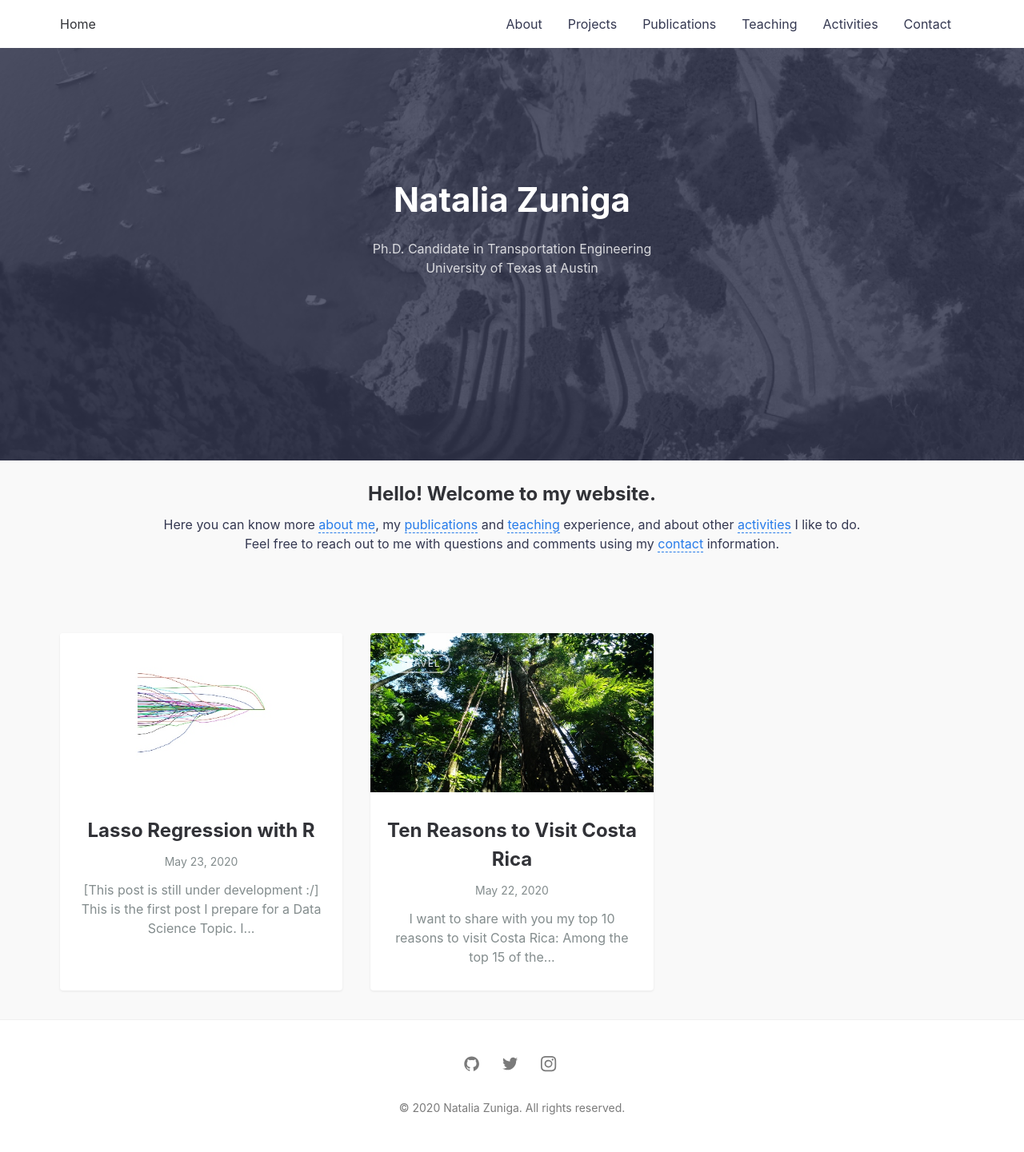
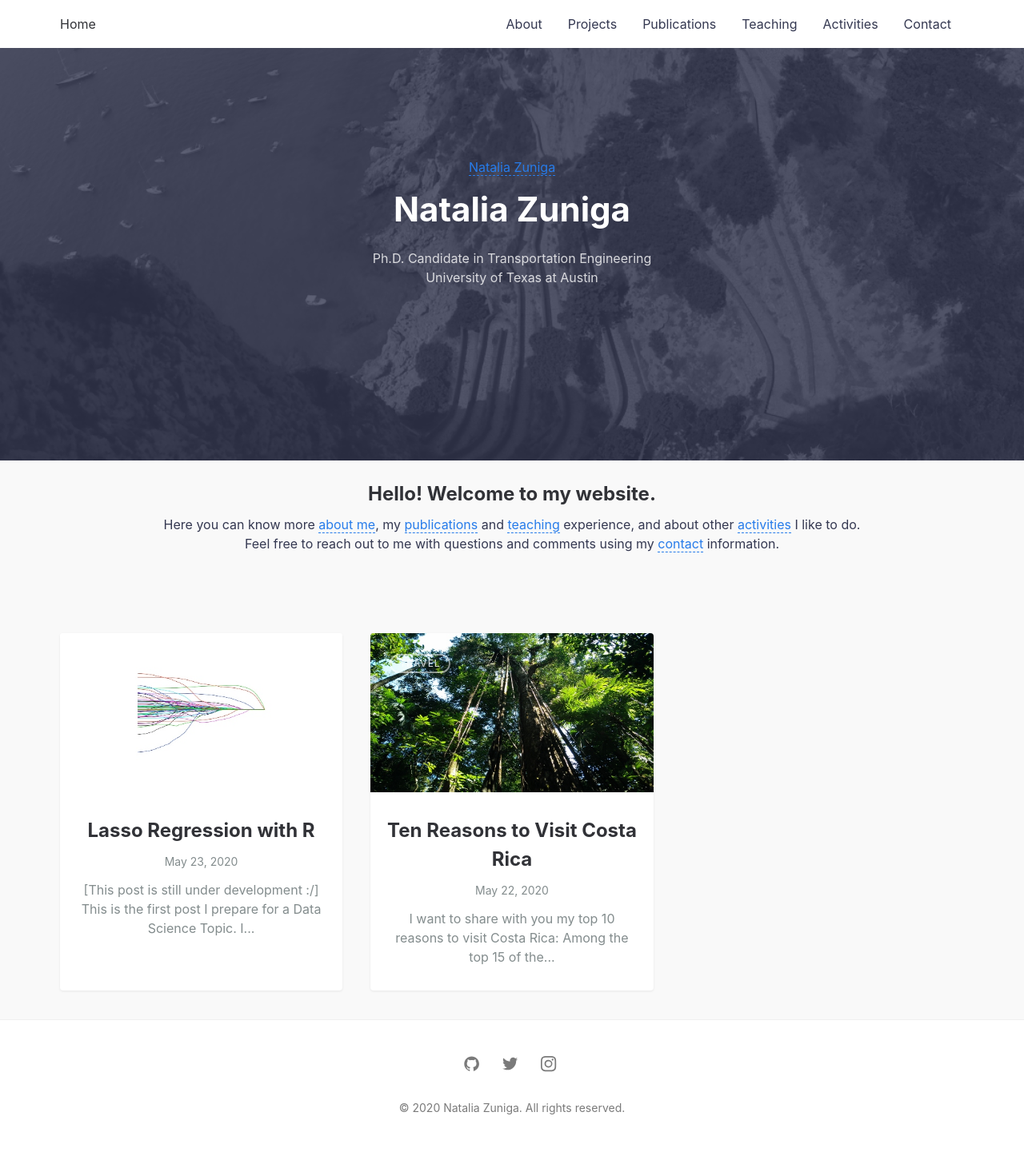
Before and after one commit to nzunigag/nzunigag.github.io, a Jekyll site: the page built from index.md, in a window 1280 px wide. Shown: the whole page at 80% size. Built offline with Jekyll 4.4.1, drawn with Linux system fonts in a browser that asks for light colours.

Commit message:
Update default.html

```diff
--- a/_layouts/default.html
+++ b/_layouts/default.html
@@ -21,6 +21,7 @@ layout: compress
 
     <div class="hero lazyload" data-bg="{{site.url}}/assets/img/main.jpg">
       <div class="hero__wrap">
+        <div class="LI-profile-badge"  data-version="v1" data-size="medium" data-locale="en_US" data-type="horizontal" data-theme="light" data-vanity="nzunigag"><a class="LI-simple-link" href='https://www.linkedin.com/in/nzunigag?trk=profile-badge'>Natalia Zuniga</a></div>
         <h1 class="hero__title">{{ site.title | escape }}</h1>
         <p class="hero__meta">{{ site.tagline }}</p>
         </div>
```
